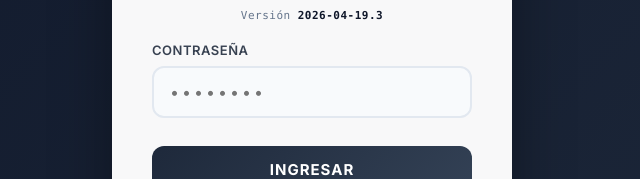
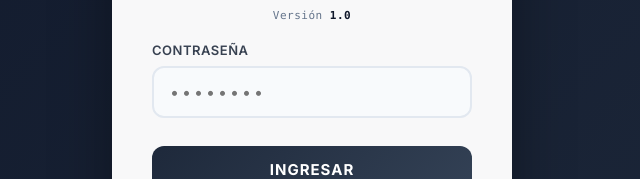
Before and after one commit to loekemeyer/GestionProductivaEntero, a website: page login.html in a window 1280 px wide. Shown: the part 368-547 px from the top of the page, 328-968 px from the left. Drawn offline with nearby package versions, Linux system fonts and the light colour scheme.

Commit message:
v1.0 inicial: esquema de versionado semver simplificado

```diff
--- a/login.html
+++ b/login.html
@@ -82,7 +82,7 @@
       <h1>Gestión Productiva</h1>
       <div class="subtitle">Ingresá la contraseña para continuar</div>
     </div>
-    <div class="version">Versión <b id="version-txt">2026-04-19.3</b></div>
+    <div class="version">Versión <b id="version-txt">1.0</b></div>
     <div class="field">
       <label for="password">Contraseña</label>
       <input type="password" id="password" placeholder="••••••••" autocomplete="current-password">
```
